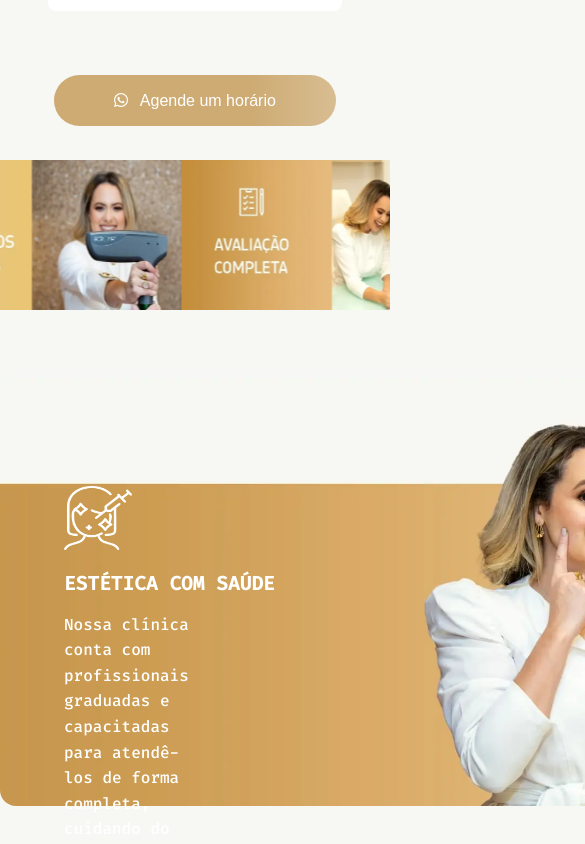
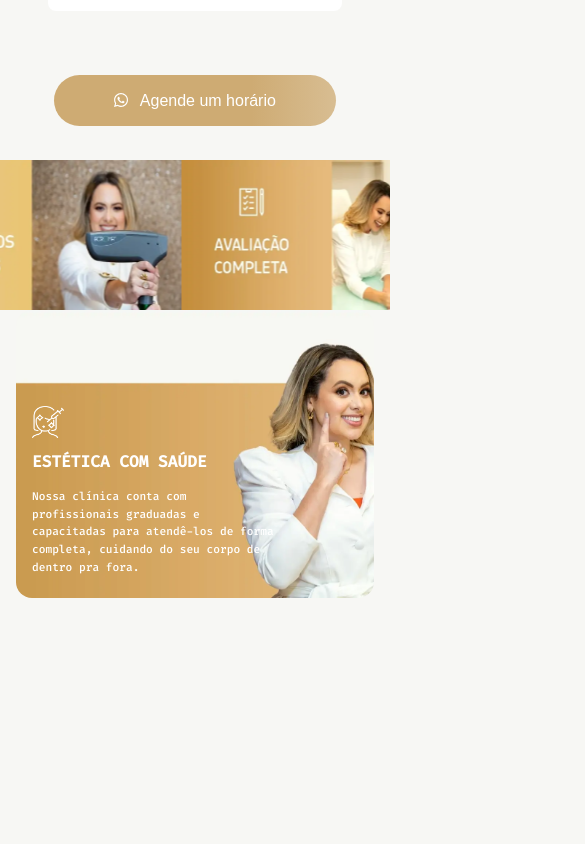
Before and after one commit to devdamasceno/estetica, a Next.js app: page /portfolio in a window 390 px wide. Shown: the part 2577-3421 px from the top of the page, 585 px wide, since content can reach past the window. After the commit the page ends 3271 px from the top, so only its background shows below. Built offline with nearby package versions, Linux system fonts and the light colour scheme.

Commit message:
first commit

```diff
--- a/src/components/servicos/styles.module.css
+++ b/src/components/servicos/styles.module.css
@@ -47,3 +47,55 @@
 .ContentImagem {
 
 }
+
+@media (max-width: 768px) {
+
+  .Container {
+    padding: 0 1rem;
+    margin-top: -4rem;
+  }
+
+  .Content {
+    display: flex;
+    flex-direction: column;
+    max-width: 100%;
+
+    height: 18rem;
+
+    background-image: url('/imgServico.webp'); /* Caminho da imagem */
+    background-size: cover; /* Ajusta o tamanho da imagem para cobrir toda a área */
+    background-repeat: no-repeat;
+    background-position: center; /* Centraliza a imagem */
+    padding-top: 3rem;
+    padding-left: 1rem;
+    border-radius: 1rem;
+    margin-bottom: 6rem;
+  }
+
+  .ContentDescricao {
+    margin-top: 3rem;
+  }
+
+  .ContentDescricao img {
+    width: 2rem;
+    height: 2rem;
+  }
+
+  .ContentDescricao h1 {
+    margin-top: 0.5rem;
+    color: #FFF;
+    text-transform: uppercase;
+    font-size: 1rem;
+    font-weight: 600;
+    letter-spacing: 0.1px;
+  }
+
+  .Content p {
+    color: #FFF;
+    padding-top: 0rem;
+    padding-right: 2rem;
+    font-size: 0.7rem;
+    font-weight: 500;
+  }
+
+}
```
